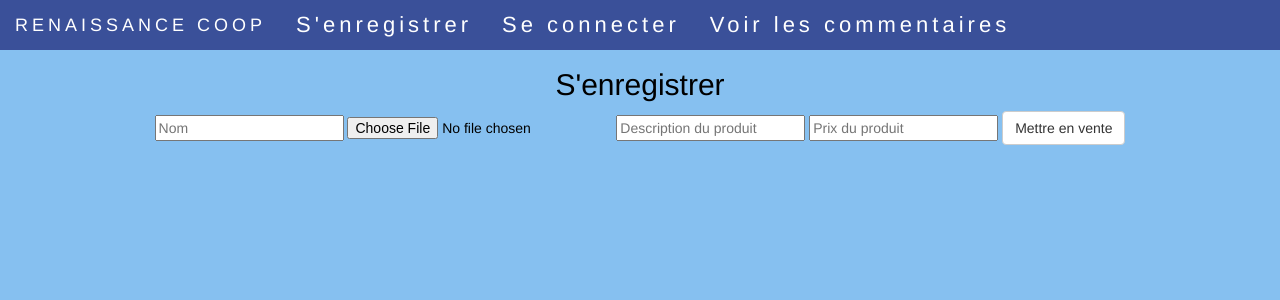
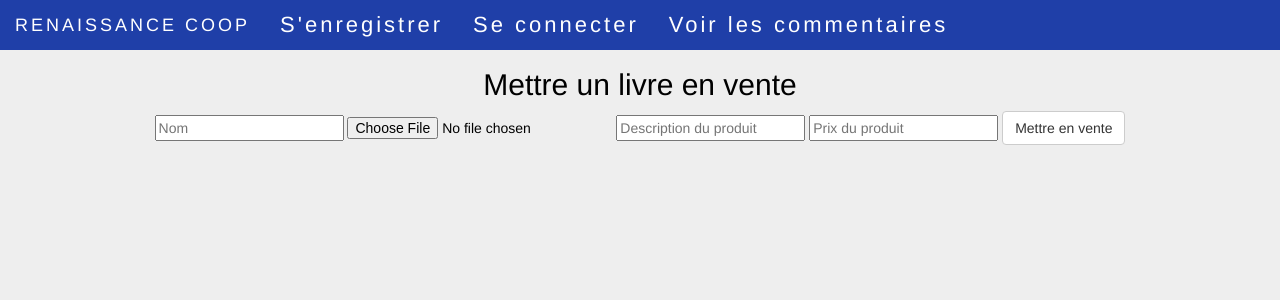
Before and after one commit to rbabaribdeb/H22-GR9-Coop, a Django app: page /create in a window 1280 px wide. Shown: the top 300 px of the page. Run offline with Django 4.2, Linux system fonts and the light colour scheme; parts of the project's set-up code (start-up, migrations or seed data) failed here and were passed over; some libraries are stand-ins or nearby versions.

Commit message:
Add files via upload

```diff
--- a/templates/actif.html
+++ b/templates/actif.html
@@ -11,6 +11,8 @@
                 <p>{{produit.name}}<br>
                     DESCRIPTION : {{produit.desc}}<br>
                     PRIX : {{produit.price}}<br>
+                    <br>
+                    CE LIVRE EST À VENDRE PAR : {{produit.user}} <br>
                 </p>
             </div>
 
@@ -22,6 +24,8 @@
             </form>
             {% endif %}
 
+            <br>
+
         </div>
     </div>
 </div>
--- a/templates/base.html
+++ b/templates/base.html
@@ -21,19 +21,18 @@
 
   <style>
     .jumbotron {
-      background-color: #1184e281;
-      /* Orange */
+
       color: #000000;
     }
 
     .navbar {
       margin-bottom: 0;
-      background-color: #3a5099;
+      background-color: #1f3fa8;
       z-index: 9999;
       border: 0;
       font-size: 22px !important;
       line-height: 1.42857143 !important;
-      letter-spacing: 4px;
+      letter-spacing: 3px;
       border-radius: 0;
     }
 
@@ -71,7 +70,7 @@
     </div>
     <ul class="nav navbar-nav">
       {% if user.is_authenticated %}
-      <li><a href="">Bonjour, {{user.username}}</a></li>
+      <li><a href="/">Bonjour, {{user.username}}</a></li>
       <li><a href="logout">Se déconnecter</a></li>
       <li><a href="create">Mettre un livre en vente</a></li>
       {% else %}
--- a/templates/create.html
+++ b/templates/create.html
@@ -2,7 +2,7 @@
 
 {% block content %}
 
-<h2>S'enregistrer</h2>
+<h2>Mettre un livre en vente</h2>
 
 <form action="create" method="post" class="form-inline">
 
@@ -21,6 +21,8 @@
         <input type="text" name="prix" placeholder="Prix du produit">
     </div>
 
+    <input type="hidden" name="user" value="{{user.username}}">
+
     <button type="submit" class="btn btn-default">Mettre en vente</button>
 </form>
 
--- a/templates/home.html
+++ b/templates/home.html
@@ -7,7 +7,6 @@
 
 <h1>RENAISSANCE COOP</h1>
 <p1>Site créé par Kevin et Sefeldin</p1>
-<hr>
 <br>
 <br>
 
--- a/templates/login.html
+++ b/templates/login.html
@@ -5,7 +5,6 @@
 <h2>Se connecter</h2>
 
 <form action="login" method="post">
-
     {% csrf_token %}
 
     <div class="form-group">
--- a/templates/register.html
+++ b/templates/register.html
@@ -8,7 +8,7 @@
 
     {% csrf_token %}
 
-    <div class="form-group">
+    <div class="form-group" >
         <input type="text" name="username" placeholder="Nom d'utilisateur">
     </div>
     <div class="form-group">
```
